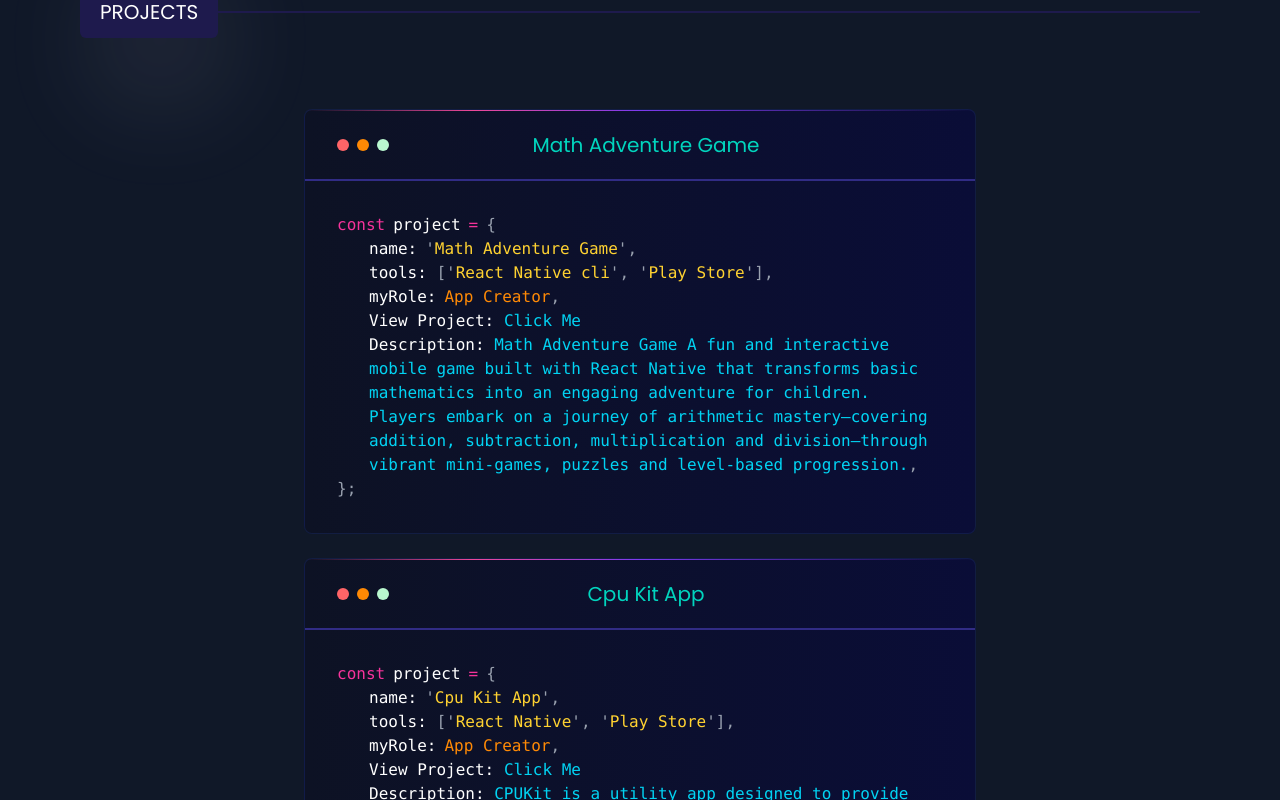
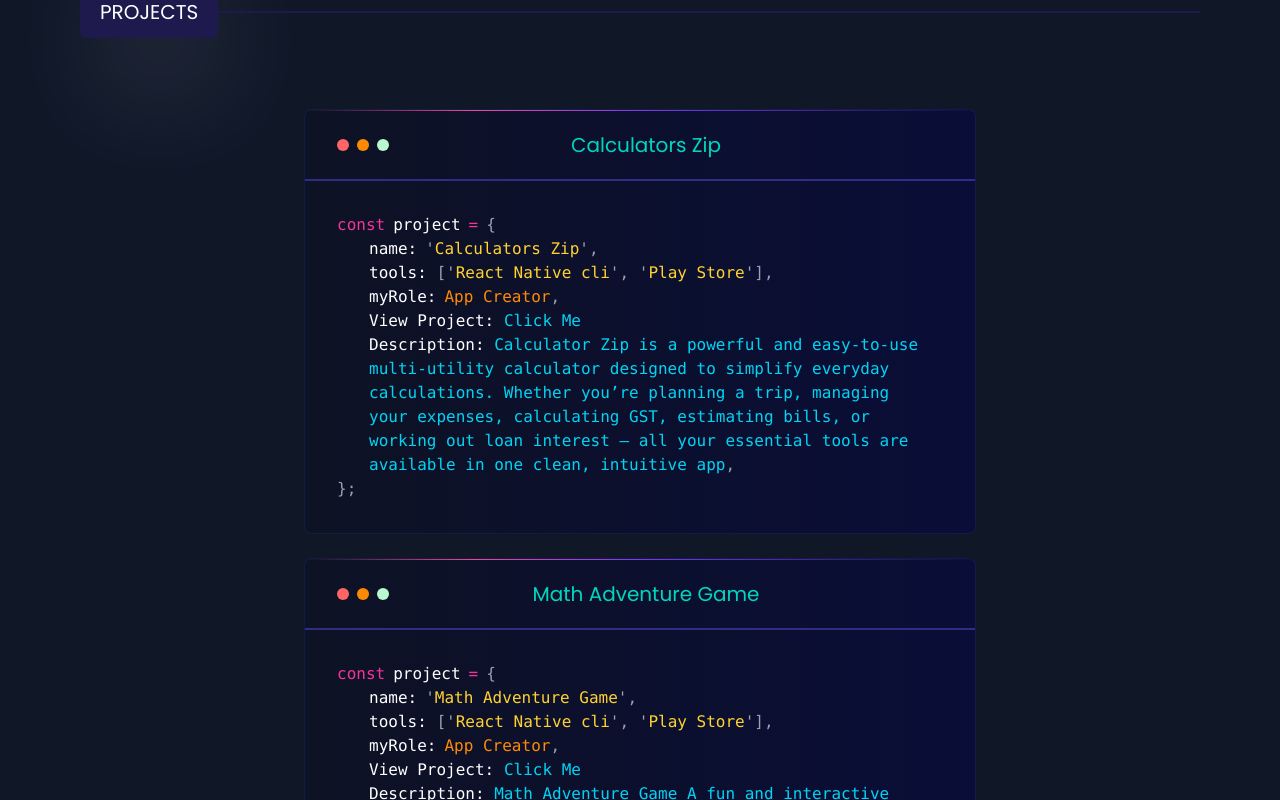
Before and after one commit to infosiddjain/Portfolio, a Next.js app: page / in a window 1280 px wide. Shown: the part 3080-3880 px from the top of the page. Built offline with nearby package versions, Linux system fonts and the light colour scheme; a web font is replaced by a local one.

Commit message:
feat: add new project

```diff
--- a/src/data/projects.ts
+++ b/src/data/projects.ts
@@ -8,6 +8,15 @@ export interface Project {
 }
 
 export const projects: Project[] = [
+  {
+    id: "calculators_zip",
+    name: "Calculators Zip",
+    tools: ["React Native cli", "Play Store"],
+    role: "App Creator",
+    link: "https://play.google.com/store/apps/details?id=com.calculatorzip",
+    description:
+      "Calculator Zip is a powerful and easy-to-use multi-utility calculator designed to simplify everyday calculations. Whether you’re planning a trip, managing your expenses, calculating GST, estimating bills, or working out loan interest — all your essential tools are available in one clean, intuitive app",
+  },
   {
     id: "math_adventure",
     name: "Math Adventure Game",
```
Also changed, not shown: 1 other file (tests, documents, lock files or other folders).
